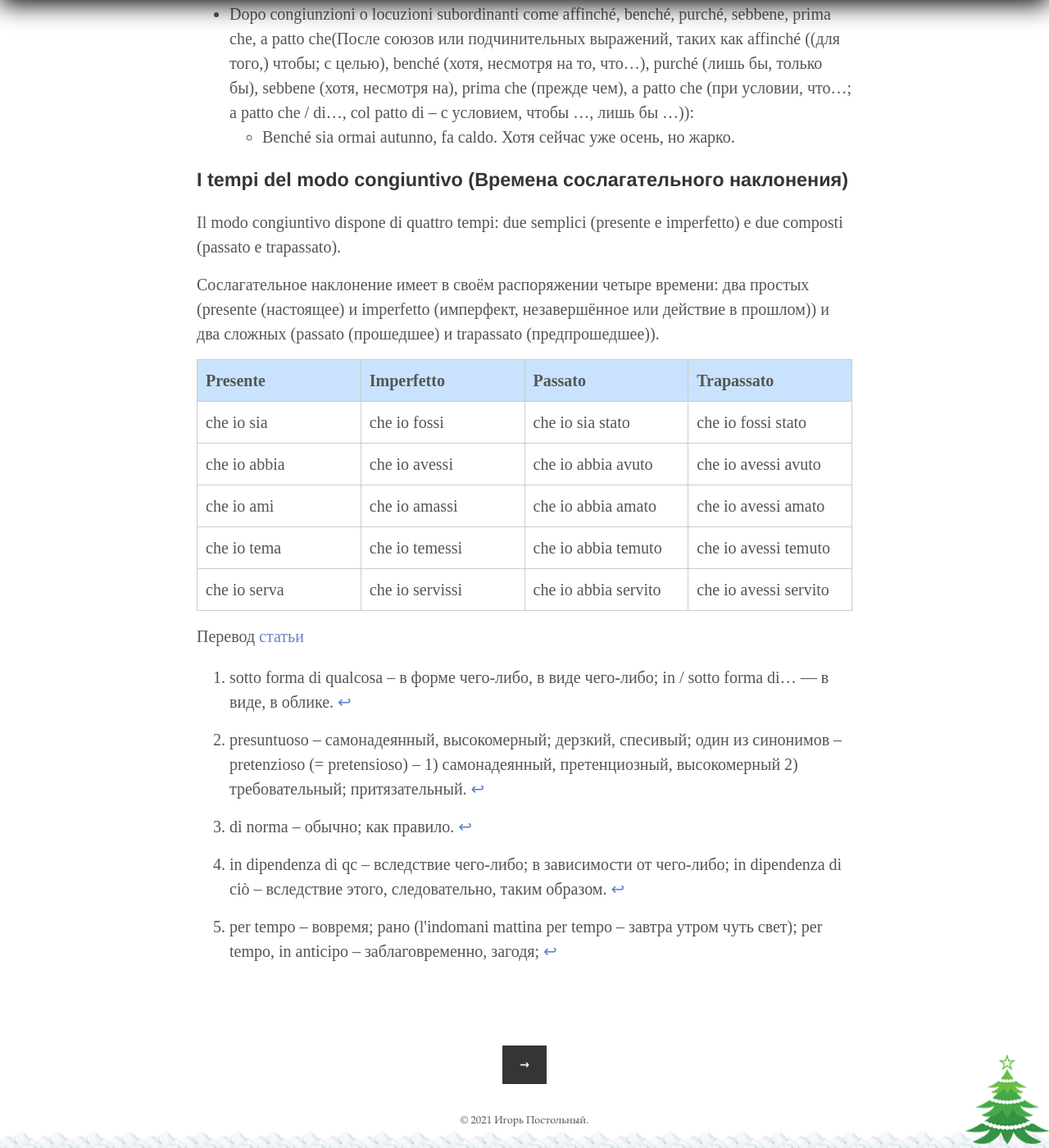
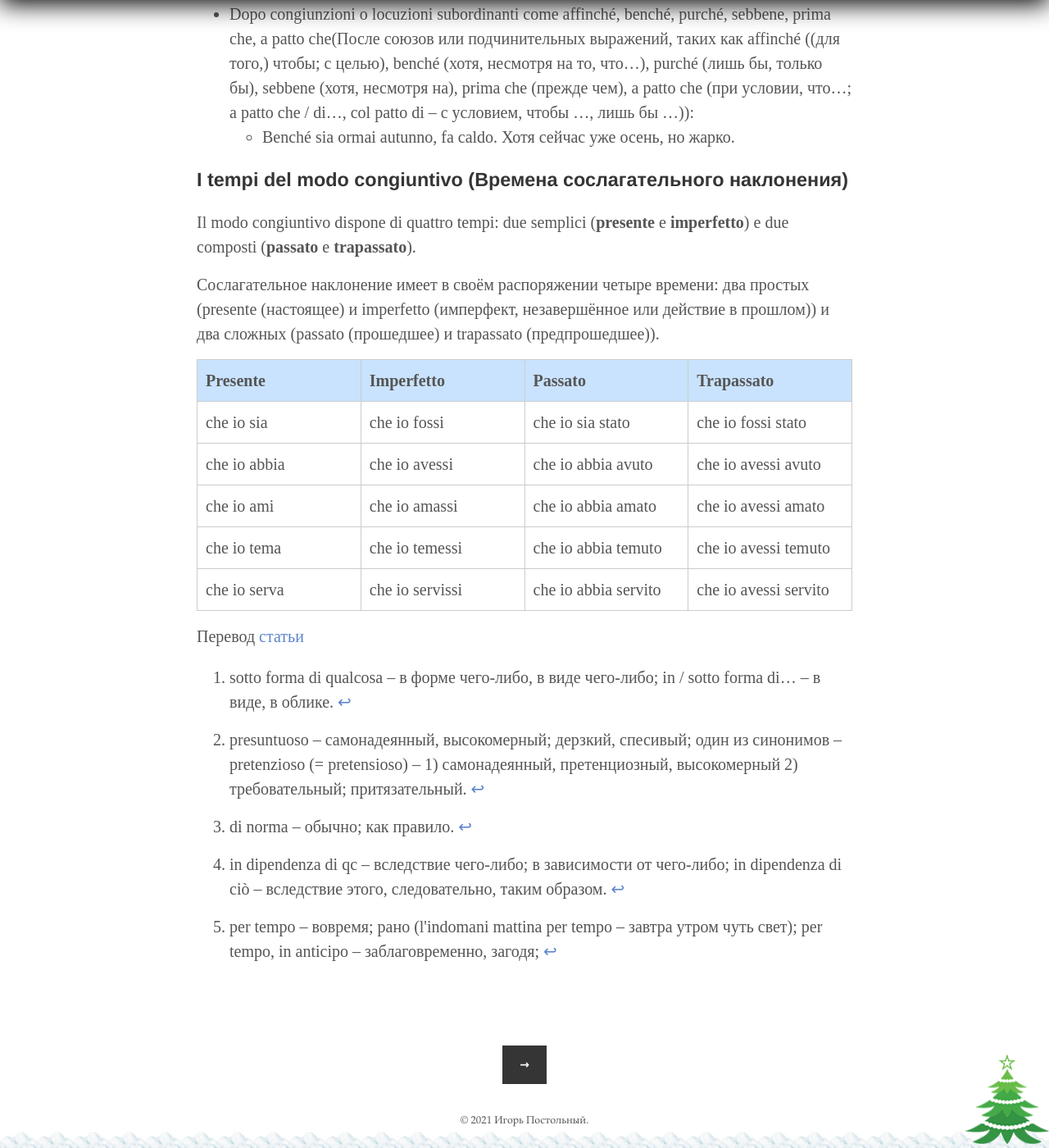
Before and after one commit to postolny/postolny.github.io, a Jekyll site: the page built from _posts/2021-04-09-il-modo-congiuntivo-uso-tempi-esempi.md, in a window 1280 px wide and 1400 px high, scrolled down 2502 px. Shown: the whole window at 82% size. Built offline with Jekyll 4.4.1, drawn with Linux system fonts in a browser that asks for light colours.

Commit message:
Add files via upload

```diff
--- a/_posts/2021-04-09-il-modo-congiuntivo-uso-tempi-esempi.md
+++ b/_posts/2021-04-09-il-modo-congiuntivo-uso-tempi-esempi.md
@@ -52,7 +52,7 @@ Nelle frasi dipendenti il modo congiuntivo è usato di norma[^3] (В завис
 
 ### I tempi del modo congiuntivo (Времена сослагательного наклонения)
 
-Il modo congiuntivo dispone di quattro tempi: due semplici (presente e imperfetto) e due composti (passato e trapassato).
+Il modo congiuntivo dispone di quattro tempi: due semplici (**presente** e **imperfetto**) e due composti (**passato** e **trapassato**).
 
 Сослагательное наклонение имеет в своём распоряжении четыре времени: два простых (presente (настоящее) и imperfetto (имперфект, незавершённое или действие в прошлом)) и два сложных (passato (прошедшее) и trapassato (предпрошедшее)).
 
@@ -66,7 +66,7 @@ Il modo congiuntivo dispone di quattro tempi: due semplici (presente e imperfett
 
 Перевод [статьи](https://www.studiarapido.it/il-modo-congiuntivo-uso-tempi-esempi/)
 
-[^1]: sotto forma di qualcosa – в форме чего-либо, в виде чего-либо; in / sotto forma di... — в виде, в облике.
+[^1]: sotto forma di qualcosa – в форме чего-либо, в виде чего-либо; in / sotto forma di... – в виде, в облике.
 
 [^2]: presuntuoso – самонадеянный, высокомерный; дерзкий, спесивый; один из синонимов – pretenzioso (= pretensioso) – 1) самонадеянный, претенциозный, высокомерный 2) требовательный; притязательный.
 
```
